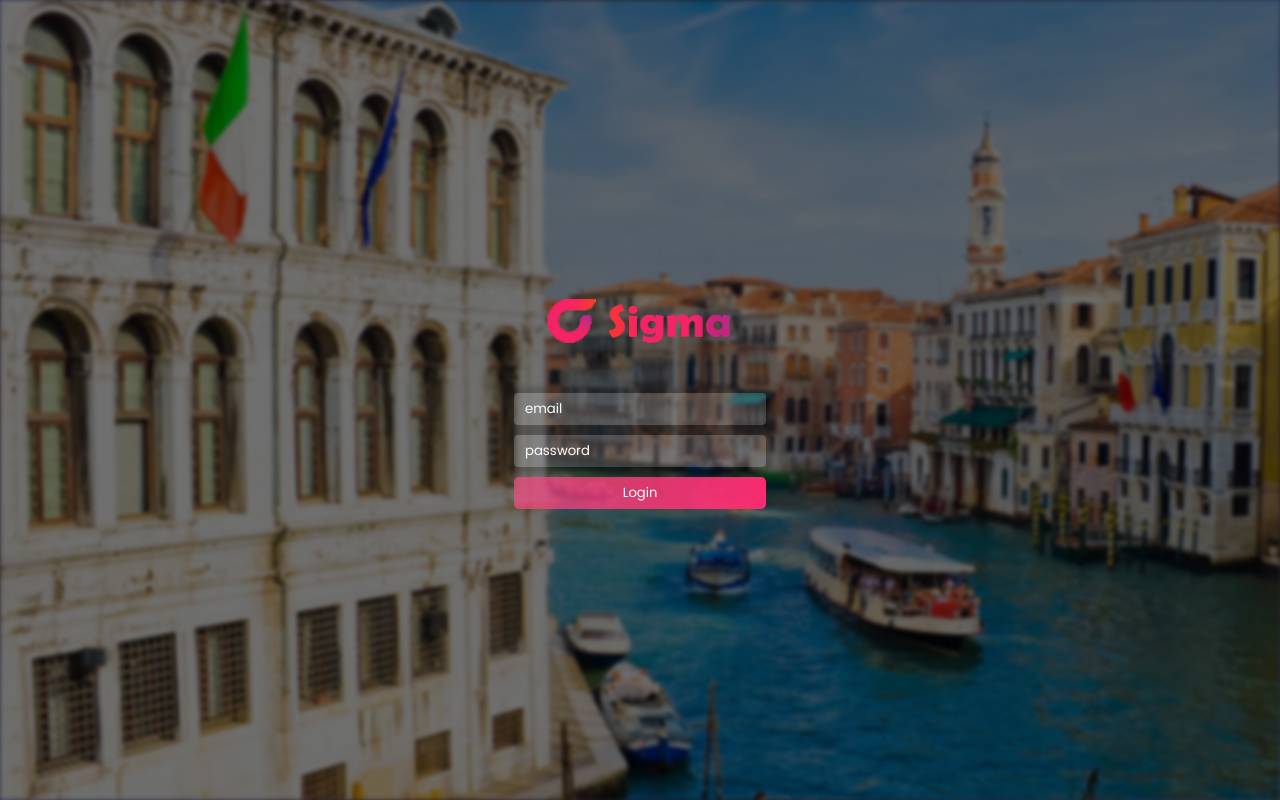
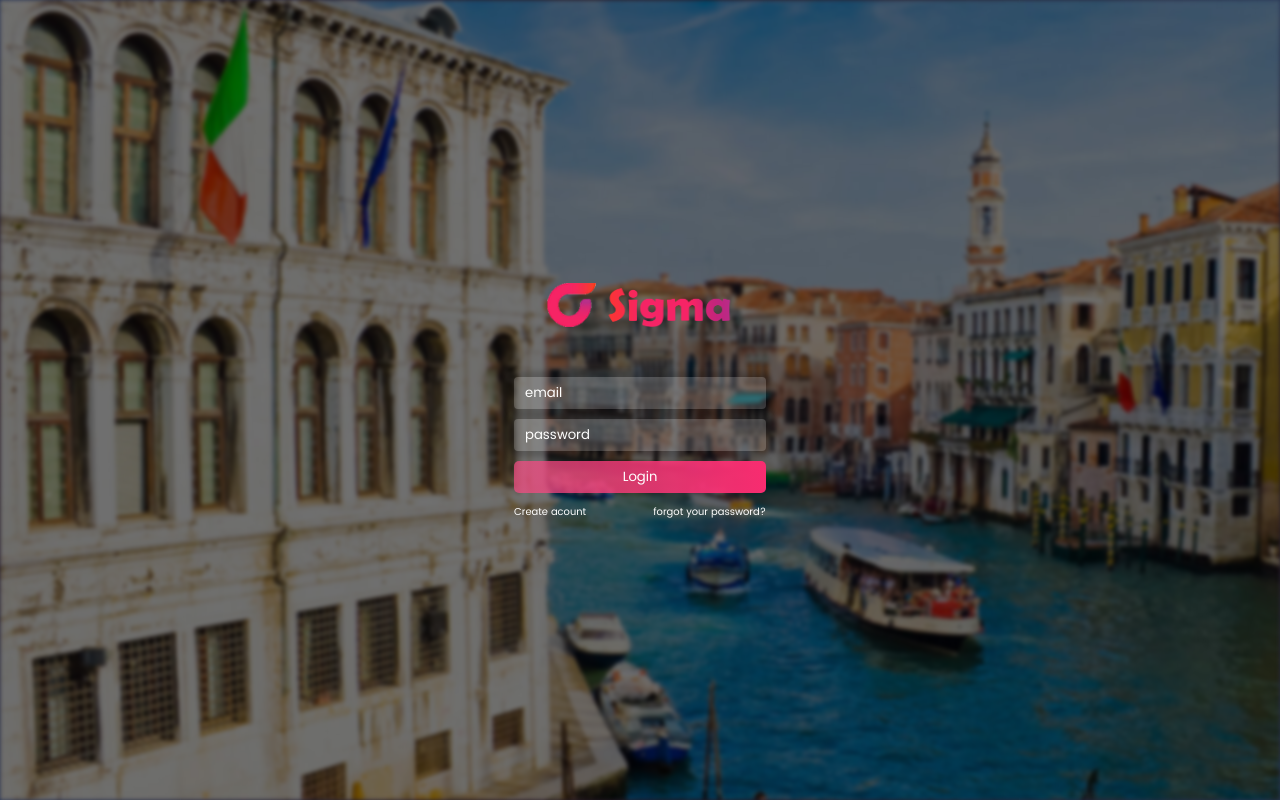
Before and after one commit to Aliherawi7/sigma-ui, a React (Create React App) app: page /login in a window 1280 px wide. Built offline with nearby package versions, Linux system fonts and the light colour scheme.

Commit message:
login page main stracture added

```diff
--- a/src/pages/Login/Login.js
+++ b/src/pages/Login/Login.js
@@ -1,8 +1,10 @@
 import React from 'react'
+import { useNavigate } from 'react-router-dom'
 import Button from '../../components/UI/button/Button'
 import "./Login.css"
 
 function Login() {
+  const navigate = useNavigate();
   return (
     <section className='login display_flex flex_direction_column'>
         <div className='brand_name'>
@@ -12,6 +14,10 @@ function Login() {
             <input type={'text'} className="input box_shadow" placeholder="email" />
             <input type={'text'} className="input box_shadow" placeholder="password" />
             <Button name="Login" type={"general"}  />
+            <div className="help_buttons display_flex justify_content_space_between">
+              <Button name={"Create acount"} cursor="pointer" click={() => navigate("/signup")}/>
+              <Button name={"forgot your password?"} cursor="pointer"/>
+            </div>
         </form>
     </section>
   )
```
